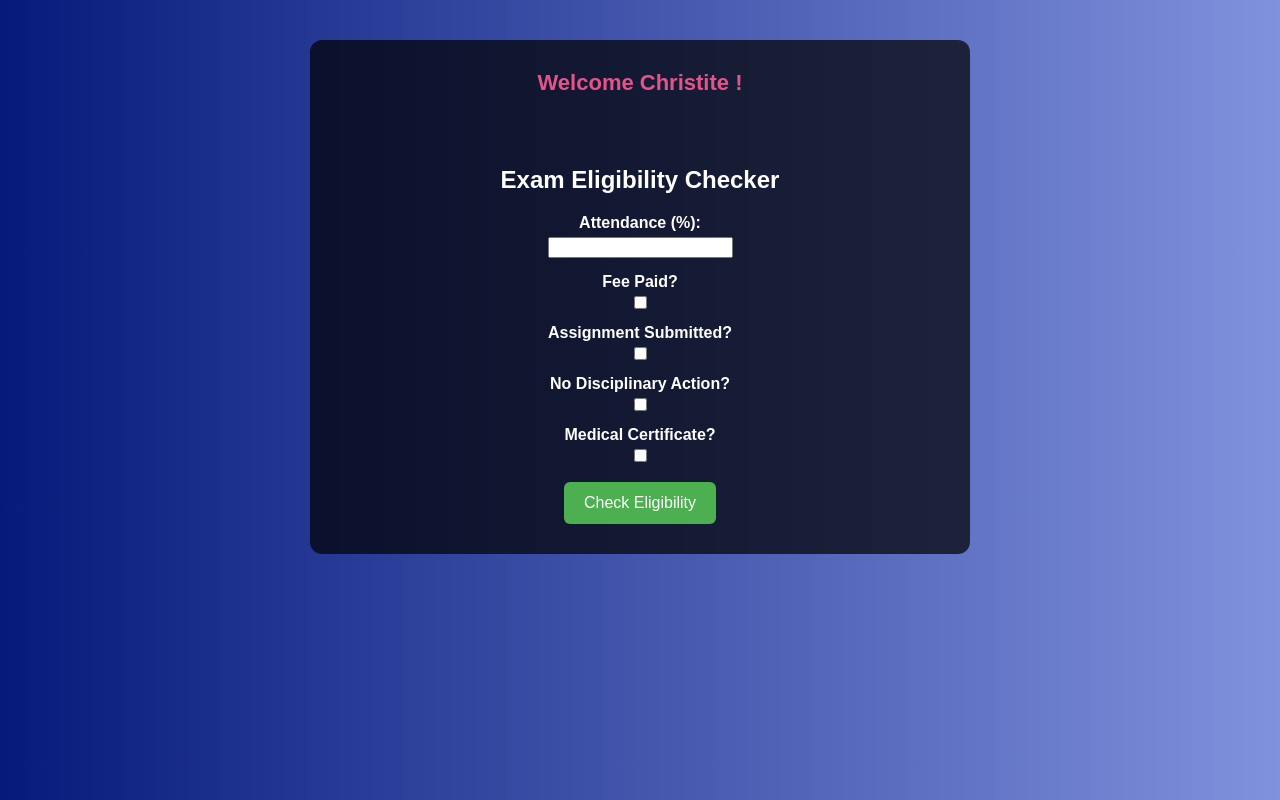
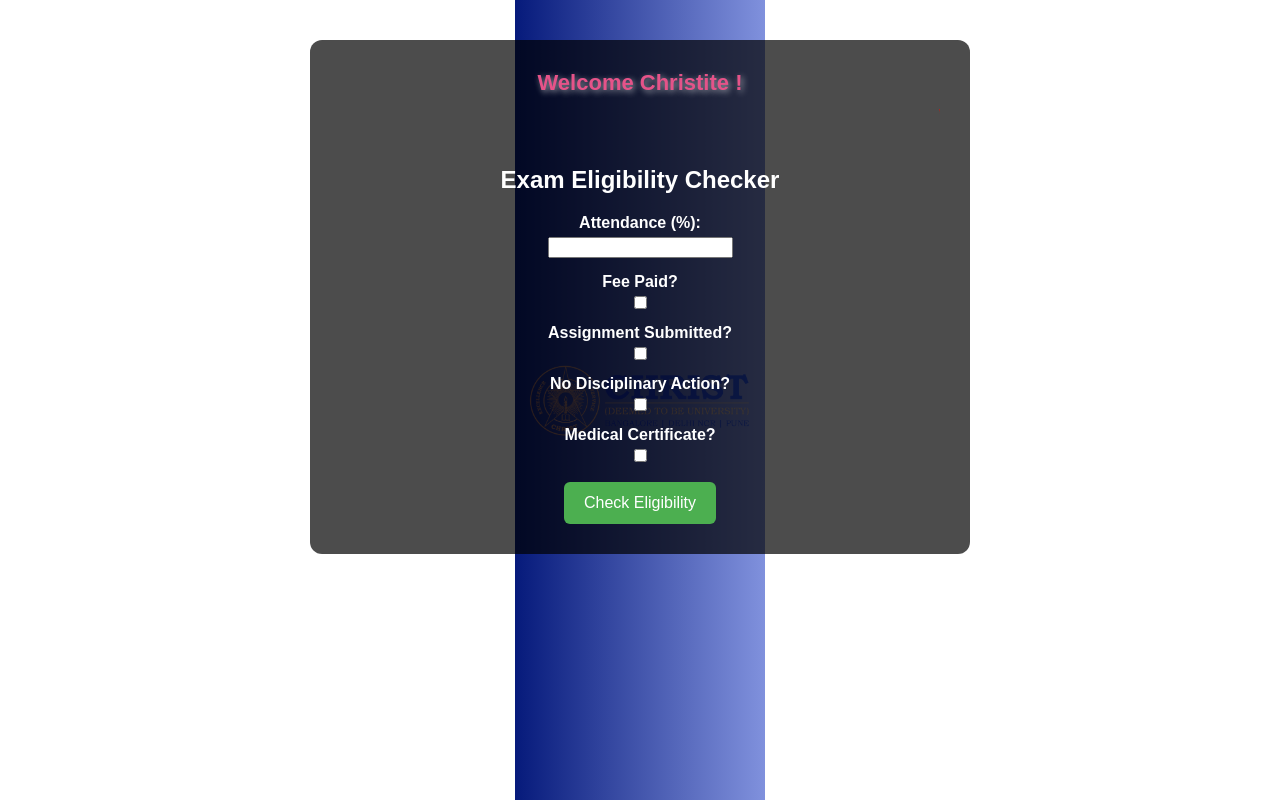
Before and after one commit to sillycoder404/sillycoder, a Flask app: page / in a window 1280 px wide. Run offline with Flask 3, Linux system fonts and the light colour scheme.

Commit message:
Add Christ University logo watermark

```diff
--- a/static/style.css
+++ b/static/style.css
@@ -1,14 +1,21 @@
-/* Full-screen background */
+/* Full-screen background with gradient + logo watermark */
 body {
   margin: 0;
   padding: 0;
   font-family: Arial, sans-serif;
   height: 100vh;
   display: flex;
-  flex-direction: column; /* allow marquee at top, form below */
+  flex-direction: column; /* allow welcome/marquee at top, form below */
   justify-content: flex-start;
   align-items: center;
-  background: linear-gradient(to right, #061a7b, #8091dd); /* gradient background */
+
+  /* Gradient + Logo */
+  background: linear-gradient(to right, #061a7b, #8091dd),
+              url("christ_logo.png");
+  background-repeat: no-repeat;
+  background-position: center;
+  background-size: 250px auto; /* adjust logo size */
+  background-blend-mode: overlay; /* makes logo faint like watermark */
 }
 
 /* Centered container for form */
@@ -20,9 +27,19 @@ body {
   max-width: 600px;
   text-align: center;
   color: white;
-  margin-top: 40px; /* space below marquee */
+  margin-top: 40px; /* space below top */
 }
 
+/* Constant welcome message */
+.welcome {
+  font-size: 22px;
+  font-weight: bold;
+  color: #e55389;
+  margin-bottom: 10px;
+  text-shadow: 2px 2px 6px rgba(255, 255, 255, 0.6); /* glow effect */
+}
+
+/* Marquee inside the container */
 .container marquee {
   margin-bottom: 15px;
   font-weight: bold;
@@ -39,14 +56,6 @@ body {
   color: rgb(31, 19, 200);
 }
 
-.welcome {
-  font-size: 22px;
-  font-weight: bold;
-  color: #e55389;
-  margin-bottom: 10px;
-}
-
-
 /* Heading */
 h2 {
   color: #fff;
@@ -59,6 +68,7 @@ label {
   display: block;
   margin-top: 10px;
 }
+
 input[type="number"], input[type="checkbox"] {
   margin: 5px 0;
 }
@@ -74,6 +84,7 @@ button {
   font-size: 16px;
   margin-top: 15px;
 }
+
 button:hover {
   background-color: #45a049;
 }
@@ -83,6 +94,7 @@ button:hover {
   margin-top: 20px;
   font-size: 18px;
   font-weight: bold;
+  color: #ffd700; /* gold */
 }
 
 /* Truth table styling */
@@ -93,6 +105,7 @@ table {
   width: 90%;
   color: white;
 }
+
 table th, table td {
   border: 1px solid white;
   padding: 8px;
```
Also changed, not shown: static/christ_logo.png (added).
